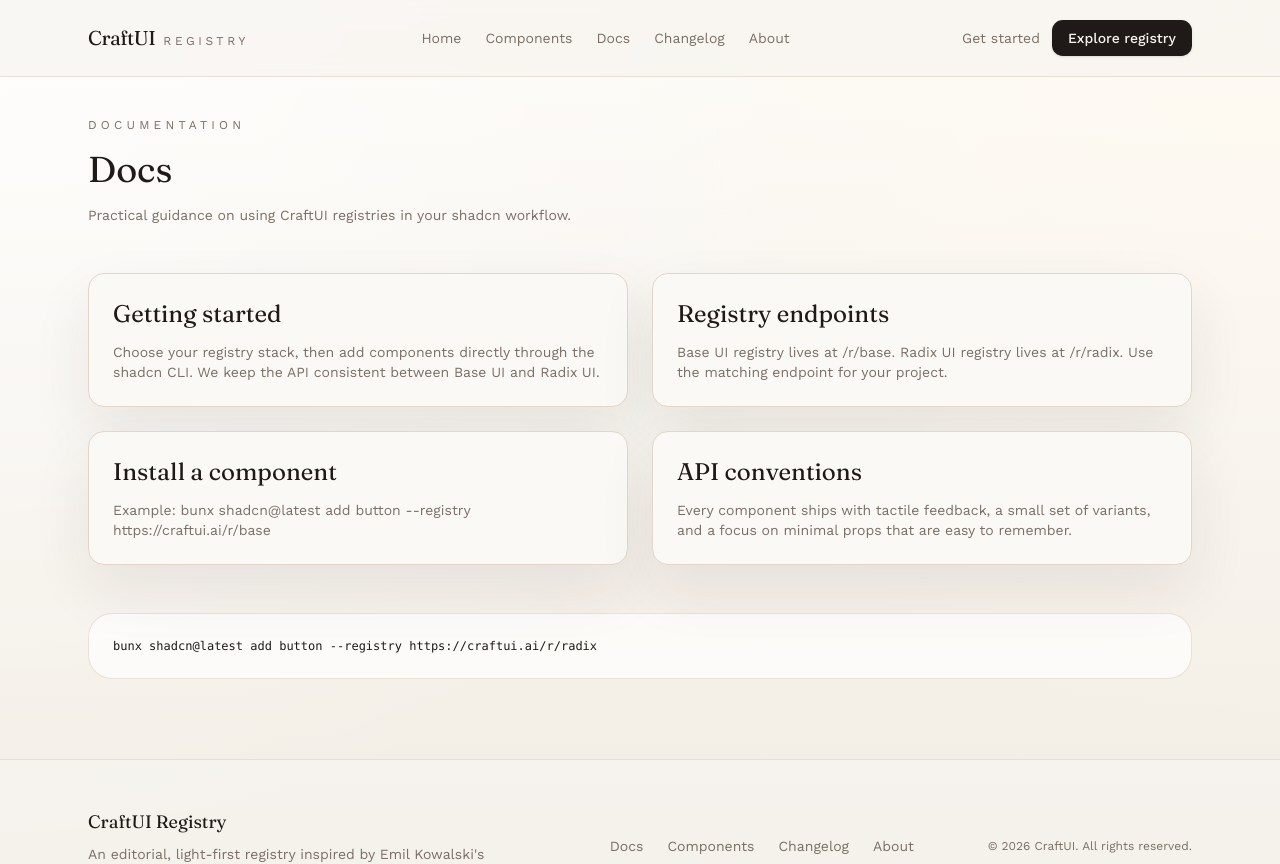
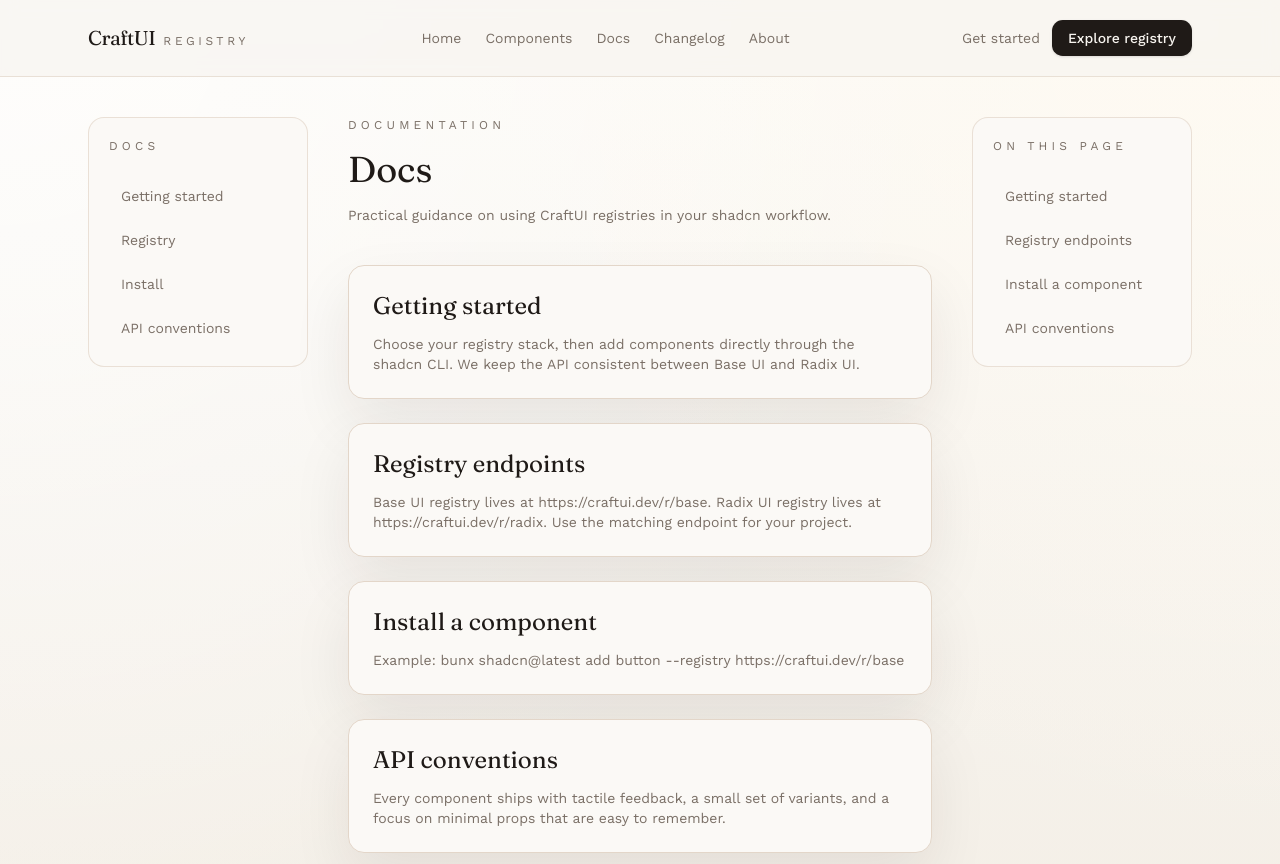
Before and after one commit to Craftui/ui, a Next.js app: page /docs in a window 1280 px wide. Shown: the top 864 px of the page. Built offline with nearby package versions, Linux system fonts and the light colour scheme.

Commit message:
Add three-column docs layout and craftui.dev URLs

```diff
--- a/src/app/docs/page.tsx
+++ b/src/app/docs/page.tsx
@@ -1,47 +1,106 @@
 const sections = [
   {
+    id: "getting-started",
     title: "Getting started",
     body: "Choose your registry stack, then add components directly through the shadcn CLI. We keep the API consistent between Base UI and Radix UI.",
   },
   {
+    id: "registry-endpoints",
     title: "Registry endpoints",
-    body: "Base UI registry lives at /r/base. Radix UI registry lives at /r/radix. Use the matching endpoint for your project.",
+    body: "Base UI registry lives at https://craftui.dev/r/base. Radix UI registry lives at https://craftui.dev/r/radix. Use the matching endpoint for your project.",
   },
   {
+    id: "install-component",
     title: "Install a component",
-    body: "Example: bunx shadcn@latest add button --registry https://craftui.ai/r/base",
+    body: "Example: bunx shadcn@latest add button --registry https://craftui.dev/r/base",
   },
   {
+    id: "api-conventions",
     title: "API conventions",
     body: "Every component ships with tactile feedback, a small set of variants, and a focus on minimal props that are easy to remember.",
   },
 ]
 
+const toc = sections.map((section) => ({
+  id: section.id,
+  title: section.title,
+}))
+
+const sideNav = [
+  { id: "getting-started", label: "Getting started" },
+  { id: "registry-endpoints", label: "Registry" },
+  { id: "install-component", label: "Install" },
+  { id: "api-conventions", label: "API conventions" },
+]
+
 export default function DocsPage() {
   return (
-    <div className="space-y-12">
+    <div className="grid gap-10 lg:grid-cols-[220px_1fr_220px]">
+      <aside className="h-fit rounded-2xl border border-border/70 bg-[color:var(--card)] p-5">
+        <p className="text-xs uppercase tracking-[0.35em] text-muted-foreground">
+          Docs
+        </p>
+        <nav className="mt-6 space-y-2 text-sm">
+          {sideNav.map((item) => (
+            <a
+              key={item.id}
+              href={`#${item.id}`}
+              className="block rounded-lg px-3 py-2 text-muted-foreground transition-colors hover:text-foreground"
+            >
+              {item.label}
+            </a>
+          ))}
+        </nav>
+      </aside>
+
+      <div className="space-y-10">
         <header className="space-y-4">
           <p className="text-xs uppercase tracking-[0.35em] text-muted-foreground">
             Documentation
           </p>
           <h1 className="font-display text-4xl">Docs</h1>
           <p className="max-w-2xl text-sm text-muted-foreground">
-          Practical guidance on using CraftUI registries in your shadcn workflow.
+            Practical guidance on using CraftUI registries in your shadcn
+            workflow.
           </p>
         </header>
 
-      <div className="grid gap-6 md:grid-cols-2">
+        <div className="space-y-6">
           {sections.map((section) => (
-          <article key={section.title} className="glass-card rounded-2xl p-6">
+            <article
+              key={section.title}
+              id={section.id}
+              className="glass-card scroll-mt-24 rounded-2xl p-6"
+            >
               <h2 className="font-display text-2xl">{section.title}</h2>
-            <p className="mt-3 text-sm text-muted-foreground">{section.body}</p>
+              <p className="mt-3 text-sm text-muted-foreground">
+                {section.body}
+              </p>
             </article>
           ))}
         </div>
 
         <div className="rounded-3xl border border-border/70 bg-white/70 p-6 font-mono text-xs text-foreground">
-        bunx shadcn@latest add button --registry https://craftui.ai/r/radix
+          bunx shadcn@latest add button --registry https://craftui.dev/r/radix
         </div>
+      </div>
+
+      <aside className="h-fit rounded-2xl border border-border/70 bg-[color:var(--card)] p-5">
+        <p className="text-xs uppercase tracking-[0.35em] text-muted-foreground">
+          On this page
+        </p>
+        <nav className="mt-6 space-y-2 text-sm">
+          {toc.map((item) => (
+            <a
+              key={item.id}
+              href={`#${item.id}`}
+              className="block rounded-lg px-3 py-2 text-muted-foreground transition-colors hover:text-foreground"
+            >
+              {item.title}
+            </a>
+          ))}
+        </nav>
+      </aside>
     </div>
   )
 }
--- a/src/app/page.tsx
+++ b/src/app/page.tsx
@@ -118,10 +118,10 @@ export default function Home() {
           <h3 className="font-display text-2xl">Install from the CLI</h3>
           <div className="mt-6 space-y-4 text-sm text-muted-foreground">
             <div className="rounded-2xl border border-border/70 bg-white/70 p-4 font-mono text-xs text-foreground">
-              bunx shadcn@latest add button --registry https://craftui.ai/r/base
+              bunx shadcn@latest add button --registry https://craftui.dev/r/base
             </div>
             <div className="rounded-2xl border border-border/70 bg-white/70 p-4 font-mono text-xs text-foreground">
-              bunx shadcn@latest add button --registry https://craftui.ai/r/radix
+              bunx shadcn@latest add button --registry https://craftui.dev/r/radix
             </div>
           </div>
         </div>
```
Lines whose indentation alone changed are shown as unchanged.
